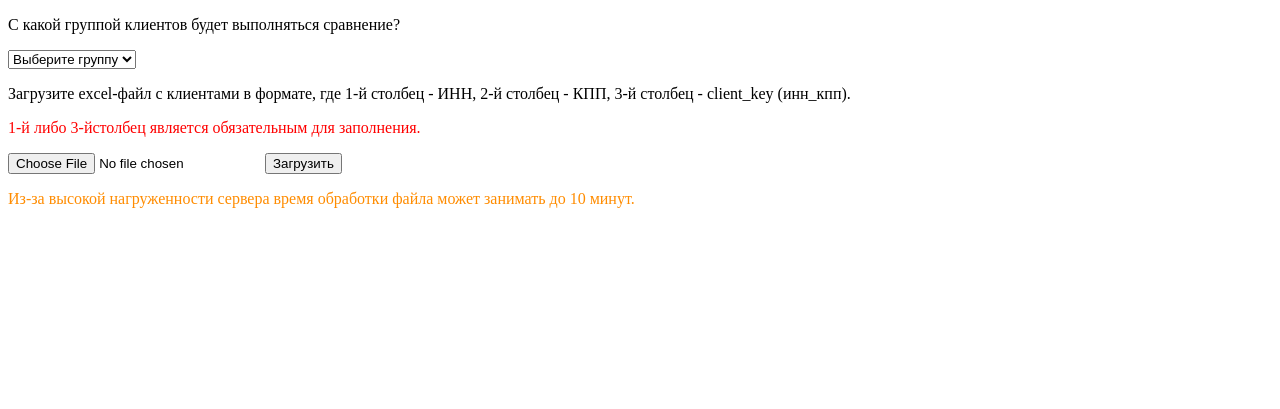
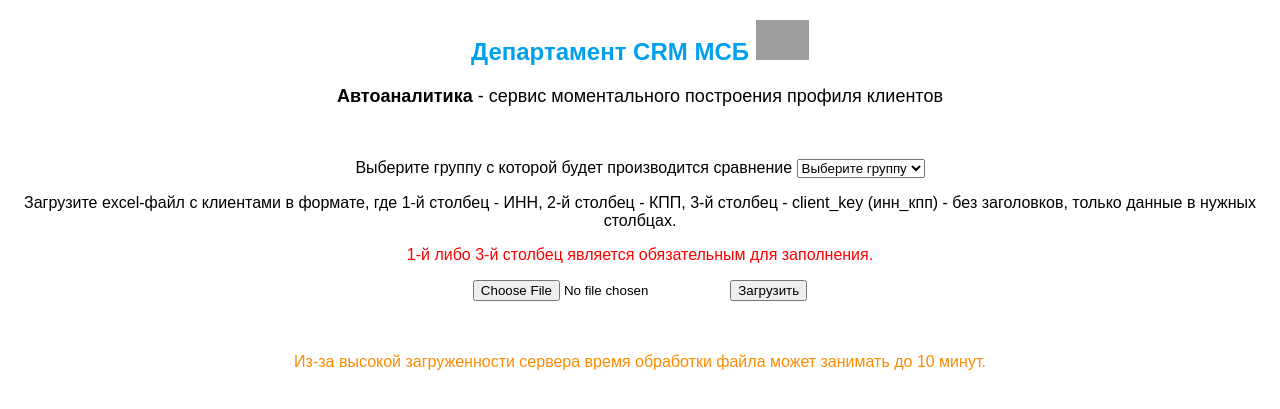
Before and after one commit to n00bcracker/reports_server, a Flask app: page /portfolio_cmp_report in a window 1280 px wide. Shown: the top 409 px of the page. Run offline with Flask 2, Linux system fonts and the light colour scheme; grey boxes are pictures that could not be loaded.

Commit message:
Edited uploaded page, added handling upload huge file

```diff
--- a/app/__init__.py
+++ b/app/__init__.py
@@ -4,6 +4,6 @@ from config import UPLOAD_FOLDER, DOWNLOAD_FOLDER, FLASK_TEMPLATE_PATH
 app = Flask(__name__, template_folder=FLASK_TEMPLATE_PATH)
 app.config['UPLOAD_FOLDER'] = UPLOAD_FOLDER
 app.config['DOWNLOAD_FOLDER'] = DOWNLOAD_FOLDER
-app.config['MAX_CONTENT_LENGTH'] = 5 * 1024 * 1024 # 5Mb
+app.config['MAX_CONTENT_LENGTH'] = 100 * 1024 * 1024 # 100Mb
 
 from app import routes
--- a/app/routes.py
+++ b/app/routes.py
@@ -1,5 +1,6 @@
 import os
 from flask import flash, request, redirect, url_for, render_template, send_from_directory
+from werkzeug.exceptions import RequestEntityTooLarge
 from werkzeug.utils import secure_filename
 from transliterate import translit
 from reports.portf_report import make_portf_cmp_report
@@ -19,9 +20,10 @@ def upload_clients_sample():
             return redirect(request.url)
         else:
             file = request.files['file']
-            # if user does not select file, browser also submit an empty part without filename
             if file.filename == '':
                 error = 'Файл не выбран.'
+            elif request.content_length > 5 * 1024 * 1024:
+                error = 'Размер файла превышает 5 Мб.'
             else:
                 filename_parts = file.filename.rsplit('.', 1)
                 file_ext = filename_parts[1].lower() if len(filename_parts) == 2 else ''
--- a/templates/clients_upload.html
+++ b/templates/clients_upload.html
@@ -1,31 +1,56 @@
 <!DOCTYPE html>
 <html lang="ru">
 <head>
-    <meta charset="UTF-8">
-    <title>Сравнение клиентов</title>
+    <meta http-equiv="Content-Type" content="text/html; charset=UTF-8">
+    <link rel="apple-touch-icon" type="image/png" href="https://cdn.open.ru/packs/media/src/front/images/apple-touch-icon_57-a3c763250c283fd1f8a6980525463c08.png" sizes="57x57" />
+    <link rel="apple-touch-icon" type="image/png" href="https://cdn.open.ru/packs/media/src/front/images/apple-touch-icon_60-b3bf6546955cc936904b7cfc361013f3.png" sizes="60x60" />
+    <link rel="apple-touch-icon" type="image/png" href="https://cdn.open.ru/packs/media/src/front/images/apple-touch-icon_72-dbfbb9278e313556cad4b51ff6d715c6.png" sizes="72x72" />
+    <link rel="apple-touch-icon" type="image/png" href="https://cdn.open.ru/packs/media/src/front/images/apple-touch-icon_76-1768f529f6ac8e9c69185c12825d81d3.png" sizes="76x76" />
+    <link rel="apple-touch-icon" type="image/png" href="https://cdn.open.ru/packs/media/src/front/images/apple-touch-icon_114-9a646e57829494955926185f88e0192b.png" sizes="114x114" />
+    <link rel="apple-touch-icon" type="image/png" href="https://cdn.open.ru/packs/media/src/front/images/apple-touch-icon_120-389963ae571fdc88452e95a0e5f38f29.png" sizes="120x120" />
+    <link rel="apple-touch-icon" type="image/png" href="https://cdn.open.ru/packs/media/src/front/images/apple-touch-icon_144-7a626df073226e5db4a24c394d815f59.png" sizes="144x144" />
+    <link rel="apple-touch-icon" type="image/png" href="https://cdn.open.ru/packs/media/src/front/images/apple-touch-icon_152-6dbe7f60fe32a06810c45288698b9153.png" sizes="152x152" />
+    <link rel="apple-touch-icon" type="image/png" href="https://cdn.open.ru/packs/media/src/front/images/apple-touch-icon_180-4d1b09747a9141b29a44000a8eae9fa9.png" sizes="180x180" />
+    <link rel="shortcut icon" type="image/png" href="https://cdn.open.ru/packs/media/src/front/images/favicon_16-821d43320e8206f972c6c8a56f059759.png" sizes="16x16" />
+    <link rel="shortcut icon" type="image/png" href="https://cdn.open.ru/packs/media/src/front/images/favicon_32-391f19577c39ddf0cb3eec0de81b5fff.png" sizes="32x32" />
+    <link rel="shortcut icon" type="image/png" href="https://cdn.open.ru/packs/media/src/front/images/favicon_48-c78887cbeed9bcf7580234d052f81469.png" sizes="48x48" />
+    <link rel="shortcut icon" type="image/png" href="https://cdn.open.ru/packs/media/src/front/images/favicon_64-d6ea8eefad955fc29a784d5eb8fa9ed3.png" sizes="64x64" />
+    <link rel="shortcut icon" type="image/png" href="https://cdn.open.ru/packs/media/src/front/images/favicon_128-cac00f0b309ea2fea1bda06c0fc812e9.png" sizes="128x128" />
+    <link rel="shortcut icon" type="image/png" href="https://cdn.open.ru/packs/media/src/front/images/favicon_160-34bb912395e9f9f6415a5ff8f4b00e71.png" sizes="160x160" />
+    <link rel="shortcut icon" type="image/png" href="https://cdn.open.ru/packs/media/src/front/images/favicon_192-a036cbc768e8aeb83d02cc0ffee1749e.png" sizes="192x192" />
+    <link rel="mask-icon" type="image/svg+xml" href="https://cdn.open.ru/packs/media/src/front/images/touchbar-icon-bddf9a376a6a56019750b12c658f02a0.svg" color="00B4E3" />
+    <title>Автоаналитика</title>
 </head>
-<body>
+<body style="font: 16px Arial, Times New Roman, Times, serif" align="center">
+    <h2>
+        <span style="color: #00A0EE; ">Департамент CRM МСБ</span>
+        <img height="40" alt="Автоаналитика ДCRM МСБ" src="https://net.open.ru/common/intranet/new/images/nlogom.png">
+    </h2>
+    <span style="font-size: large; "><b>Автоаналитика</b> - сервис моментального построения профиля клиентов</span><br><br><br>
     {% if proccesed_file is not none %}
         <h3>Файл успешно загружен и обработан.</h3>
         <a href={{proccesed_file}}>Файл с результами</a>
     {% else %}
-        <p>С какой группой клиентов будет выполняться сравнение?</p>
-        <select required name="cmp_group" form="upload_file">
-            <option selected disabled>Выберите группу</option>
-            <option  value="all">все</option>
-            <option value="active">только активные</option>
-        </select>
+        <p>
+            Выберите группу с которой будет производится сравнение
+            <select required name="cmp_group" form="upload_file">
+                <option selected disabled>Выберите группу</option>
+                <option value="all">все</option>
+                <option value="active">только активные</option>
+            </select>
+        </p>
+
 {#        <p>Загрузите список клиентов банка в формате <a href="./meta/Шаблон запроса.xlsx">шаблона</a>.</p>#}
-        <p>Загрузите excel-файл с клиентами в формате, где 1-й столбец - ИНН, 2-й столбец - КПП, 3-й столбец - client_key (инн_кпп).</p>
-        <p style="color: red; ">1-й либо 3-йстолбец является обязательным для заполнения.</p>
+        <p>Загрузите excel-файл с клиентами в формате, где 1-й столбец - ИНН, 2-й столбец - КПП, 3-й столбец - client_key (инн_кпп) - без заголовков, только данные в нужных столбцах.</p>
+        <p style="color: red; ">1-й либо 3-й столбец является обязательным для заполнения.</p>
         {% if error is not none %}
             <h4><span style="color: red; ">{{error}}</span></h4>
         {% endif %}
         <form id='upload_file' method="POST" enctype="multipart/form-data">
             <input type="file" name="file">
             <button type="submit">Загрузить</button>
-        </form>
-        <p style="color: darkorange; ">Из-за высокой нагруженности сервера время обработки файла может занимать до 10 минут.</p>
+        </form><br><br>
+        <p style="color: darkorange; ">Из-за высокой загруженности сервера время обработки файла может занимать до 10 минут.</p>
     {% endif %}
 </body>
 </html>
```
